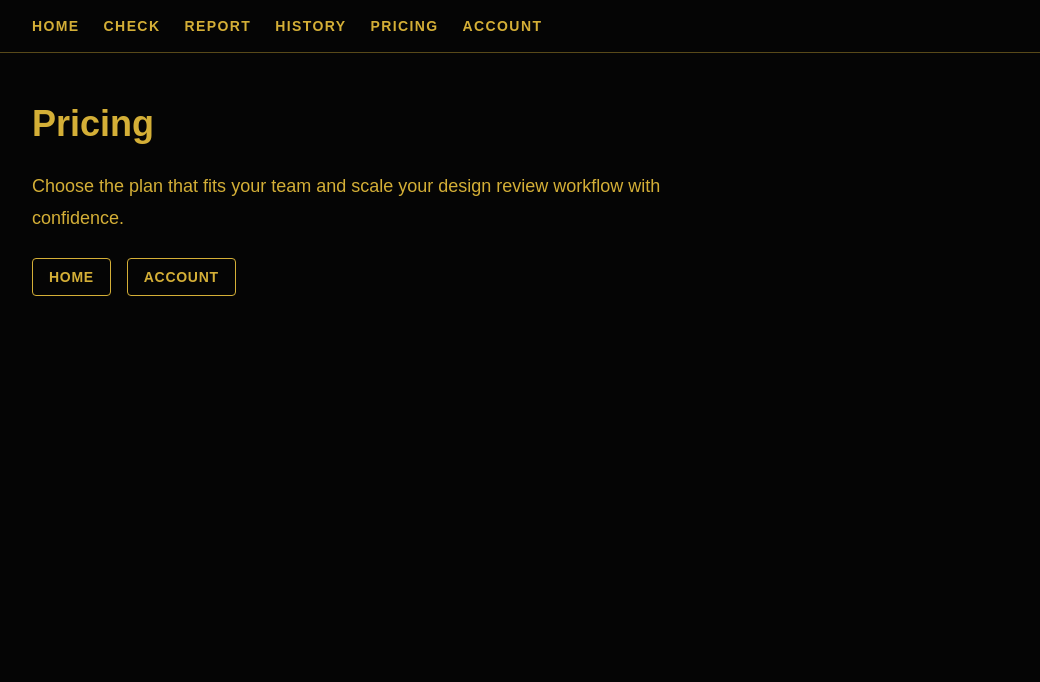
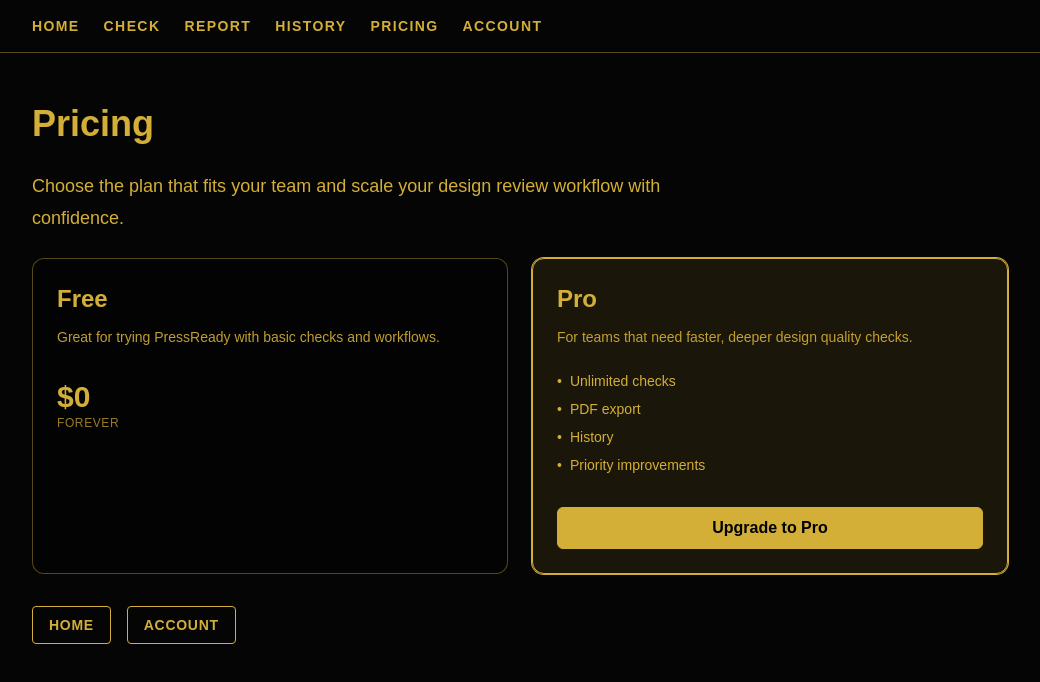
Before and after one commit to reginabaker7-lang/pressready-v2, a Next.js app in the folder app/: page /pricing in a window 1280 px wide. Shown: the top 682 px of the page, without its empty margins (120-1160 px from the left). Built offline with nearby package versions, Linux system fonts and the light colour scheme; no server answers.

Commit message:
Add pricing plans and Stripe checkout

```diff
--- /dev/null
+++ b/app/app/api/stripe/checkout/route.ts
@@ -0,0 +1,35 @@
+import { NextResponse } from "next/server";
+import Stripe from "stripe";
+
+const stripeSecretKey = process.env.STRIPE_SECRET_KEY;
+const proPriceId = process.env.STRIPE_PRO_PRICE_ID;
+
+const stripe = stripeSecretKey ? new Stripe(stripeSecretKey) : null;
+
+export const runtime = "nodejs";
+export const dynamic = "force-dynamic";
+
+export async function POST(req: Request) {
+  if (!stripe || !proPriceId) {
+    return NextResponse.json({ error: "Stripe is not configured" }, { status: 500 });
+  }
+
+  const origin = req.headers.get("origin");
+
+  if (!origin) {
+    return NextResponse.json({ error: "Missing request origin" }, { status: 400 });
+  }
+
+  const session = await stripe.checkout.sessions.create({
+    mode: "subscription",
+    line_items: [{ price: proPriceId, quantity: 1 }],
+    success_url: `${origin}/account?checkout=success`,
+    cancel_url: `${origin}/pricing?checkout=cancel`,
+  });
+
+  if (!session.url) {
+    return NextResponse.json({ error: "Unable to create checkout session" }, { status: 500 });
+  }
+
+  return NextResponse.json({ url: session.url });
+}
--- a/app/app/pricing/page.tsx
+++ b/app/app/pricing/page.tsx
@@ -1,13 +1,20 @@
 import Link from "next/link";
+import PricingClient from "@/app/pricing/pricing-client";
+import { getAuthFromServer } from "@/app/lib/clerk";
 
-export default function PricingPage() {
+export default async function PricingPage() {
+  const { userId } = await getAuthFromServer();
+
   return (
     <section className="space-y-6">
       <h1 className="text-4xl font-bold leading-tight">Pricing</h1>
       <p className="max-w-2xl text-lg leading-8">
         Choose the plan that fits your team and scale your design review workflow with confidence.
       </p>
-      <div className="flex flex-wrap gap-4 text-sm font-semibold uppercase tracking-wider">
+
+      <PricingClient isSignedIn={Boolean(userId)} />
+
+      <div className="flex flex-wrap gap-4 pt-2 text-sm font-semibold uppercase tracking-wider">
         <Link className="rounded border border-[var(--pressready-gold)] px-4 py-2" href="/">
           Home
         </Link>
--- /dev/null
+++ b/app/app/pricing/pricing-client.tsx
@@ -0,0 +1,82 @@
+"use client";
+
+import { useState } from "react";
+
+type PricingClientProps = {
+  isSignedIn: boolean;
+};
+
+const proFeatures = ["Unlimited checks", "PDF export", "History", "Priority improvements"];
+
+export default function PricingClient({ isSignedIn }: PricingClientProps) {
+  const [isLoading, setIsLoading] = useState(false);
+  const isStripeConfigured = Boolean(process.env.NEXT_PUBLIC_STRIPE_PUBLISHABLE_KEY);
+
+  const handleUpgrade = async () => {
+    if (!isSignedIn) {
+      window.location.href = "/sign-in?redirect_url=/pricing";
+      return;
+    }
+
+    if (!isStripeConfigured) {
+      window.alert("Stripe is not configured.");
+      return;
+    }
+
+    try {
+      setIsLoading(true);
+
+      const response = await fetch("/api/stripe/checkout", {
+        method: "POST",
+        headers: { "Content-Type": "application/json" },
+      });
+
+      const payload = (await response.json()) as { error?: string; url?: string };
+
+      if (!response.ok || !payload.url) {
+        throw new Error(payload.error ?? "Unable to start checkout");
+      }
+
+      window.location.href = payload.url;
+    } catch (error) {
+      const message = error instanceof Error ? error.message : "Something went wrong";
+      window.alert(message);
+    } finally {
+      setIsLoading(false);
+    }
+  };
+
+  return (
+    <div className="grid gap-6 md:grid-cols-2">
+      <article className="rounded-xl border border-[var(--pressready-gold)]/40 bg-black/40 p-6">
+        <h2 className="text-2xl font-bold">Free</h2>
+        <p className="mt-3 text-sm opacity-90">Great for trying PressReady with basic checks and workflows.</p>
+        <p className="mt-8 text-3xl font-extrabold">$0</p>
+        <p className="text-xs uppercase tracking-wider opacity-70">Forever</p>
+      </article>
+
+      <article className="rounded-xl border border-[var(--pressready-gold)] bg-[var(--pressready-gold)]/10 p-6 shadow-[0_0_0_1px_var(--pressready-gold)]">
+        <h2 className="text-2xl font-bold">Pro</h2>
+        <p className="mt-3 text-sm opacity-90">For teams that need faster, deeper design quality checks.</p>
+
+        <ul className="mt-6 space-y-2 text-sm">
+          {proFeatures.map((feature) => (
+            <li key={feature} className="flex items-center gap-2">
+              <span className="text-[var(--pressready-gold)]">•</span>
+              <span>{feature}</span>
+            </li>
+          ))}
+        </ul>
+
+        <button
+          className="mt-8 inline-flex w-full items-center justify-center rounded-md border border-[var(--pressready-gold)] bg-[var(--pressready-gold)] px-4 py-2 font-semibold text-black transition hover:brightness-95 disabled:cursor-not-allowed disabled:opacity-70"
+          disabled={isLoading}
+          onClick={handleUpgrade}
+          type="button"
+        >
+          {isLoading ? "Starting checkout..." : "Upgrade to Pro"}
+        </button>
+      </article>
+    </div>
+  );
+}
```
